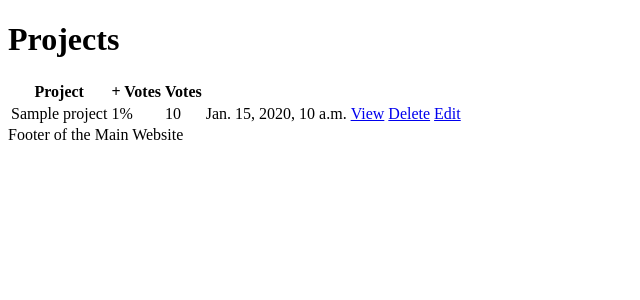
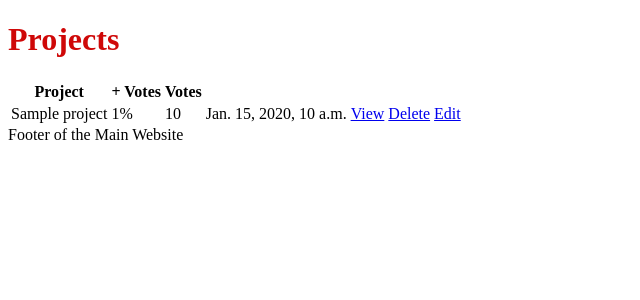
Before and after one commit to jawadd/TechExperts, a Django app: page / in a window 1280 px wide. Shown: the part 26-326 px from the top of the page, without its empty margins (0-640 px from the left). Run offline with Django 4.2, Linux system fonts and the light colour scheme; tables that the repository leaves empty hold one stand-in row (values such as "Sample post").

Commit message:
configured static files

```diff
--- /dev/null
+++ b/static/styles/main.css
@@ -0,0 +1,3 @@
+h1 {
+    color: rgb(207, 8, 8);
+}
--- a/techExperts/settings.py
+++ b/techExperts/settings.py
@@ -126,6 +126,9 @@ USE_TZ = True
 # https://docs.djangoproject.com/en/4.1/howto/static-files/
 
 STATIC_URL = 'static/'
+STATICFILES_DIRS = [
+    BASE_DIR / 'static'
+]
 
 # Default primary key field type
 # https://docs.djangoproject.com/en/4.1/ref/settings/#default-auto-field
--- a/templates/main.html
+++ b/templates/main.html
@@ -1,9 +1,11 @@
 <!DOCTYPE html>
+{% load static %}
 <html lang="en">
   <head>
     <meta charset="UTF-8" />
     <meta http-equiv="X-UA-Compatible" content="IE=edge" />
     <meta name="viewport" content="width=device-width, initial-scale=1.0" />
+    <link rel="stylesheet" href="{% static 'styles/main.css'%}">
     <title>Tech Experts</title>
   </head>
   <body>
```
